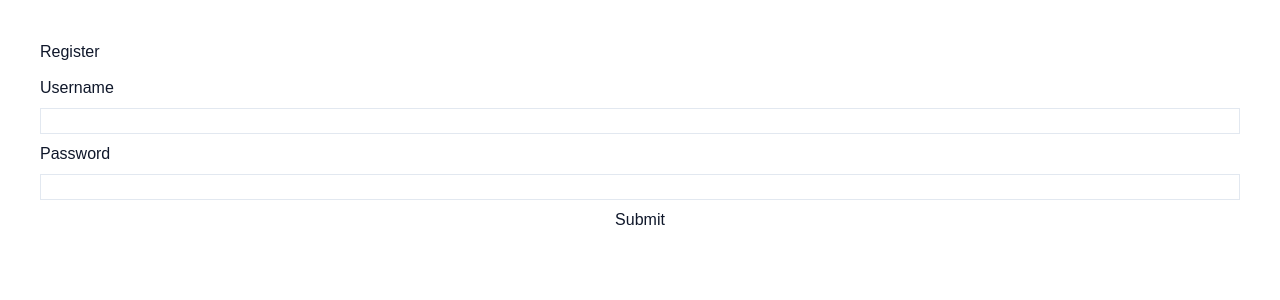
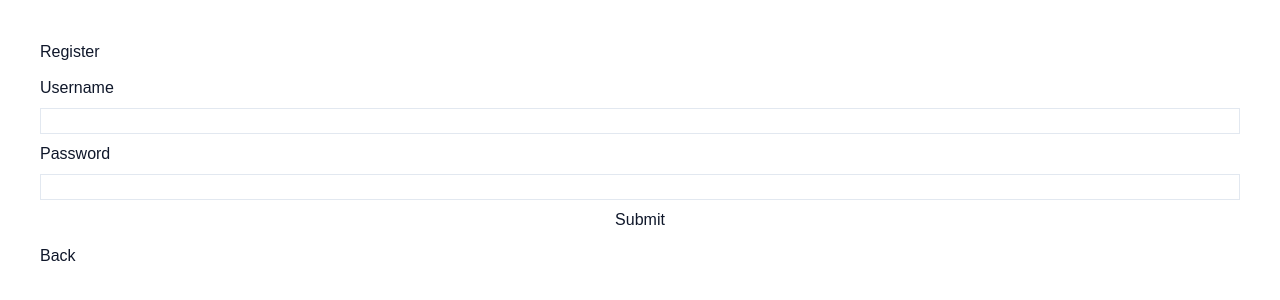
Before and after one commit to HiringGo-B04/Dashboard-Trial, a Next.js app: page /dashboard/admin/register-admin in a window 1280 px wide. Shown: the top 300 px of the page. Built offline with nearby package versions, Linux system fonts and the light colour scheme; no server answers.

Commit message:
fix button

```diff
--- a/src/app/dashboard/admin/register-admin/page.tsx
+++ b/src/app/dashboard/admin/register-admin/page.tsx
@@ -42,7 +42,9 @@ export default function Register() {
                 <input type="password" id="password" className="border border-1" value={password} onChange={e => setPassword(e.target.value)} />
 
                 <button type="submit">Submit</button>
+
             </form>
+            <a href="/dashboard/admin">Back</a>
         </div>
     )
 }
--- a/src/app/dashboard/admin/register-lecturer/page.tsx
+++ b/src/app/dashboard/admin/register-lecturer/page.tsx
@@ -50,6 +50,7 @@ export default function Register() {
 
                 <button type="submit">Submit</button>
             </form>
+            <a href="/dashboard/admin">Back</a>
         </div>
     )
 }
```
